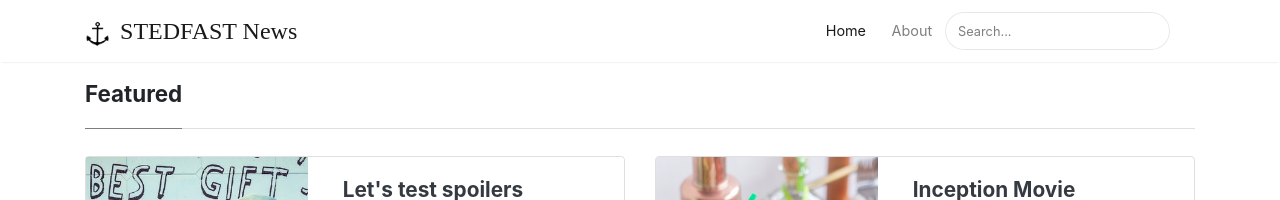
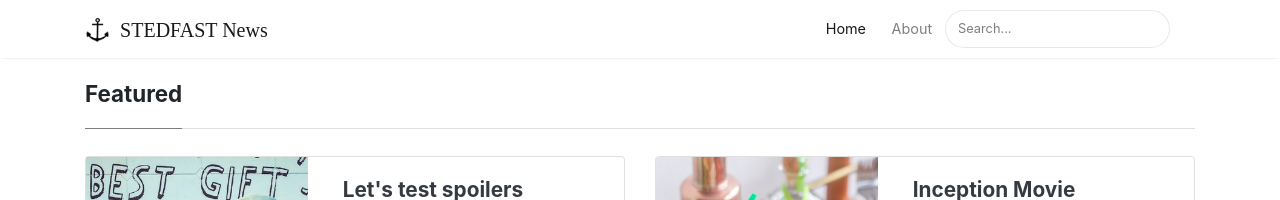
Before and after one commit to flashlightministries/stedfastnews, a Jekyll site: the page built from index.html, in a window 1280 px wide. Shown: the top 200 px of the page. Built offline with Jekyll 4.4.1, drawn with Linux system fonts in a browser that asks for light colours; nearby versions of some CDN libraries; the list of posts is cut into pages by our own code.

Commit message:
Update screen.css

```diff
--- a/assets/css/screen.css
+++ b/assets/css/screen.css
@@ -306,7 +306,7 @@ span.post-read-more a:hover {
 
 .sitetitle {
     font-family: sans serif;
-    font-size: 1.5rem;
+    vertical-align: middle;
 }
 
 .mainheading h1.posttitle {
```
